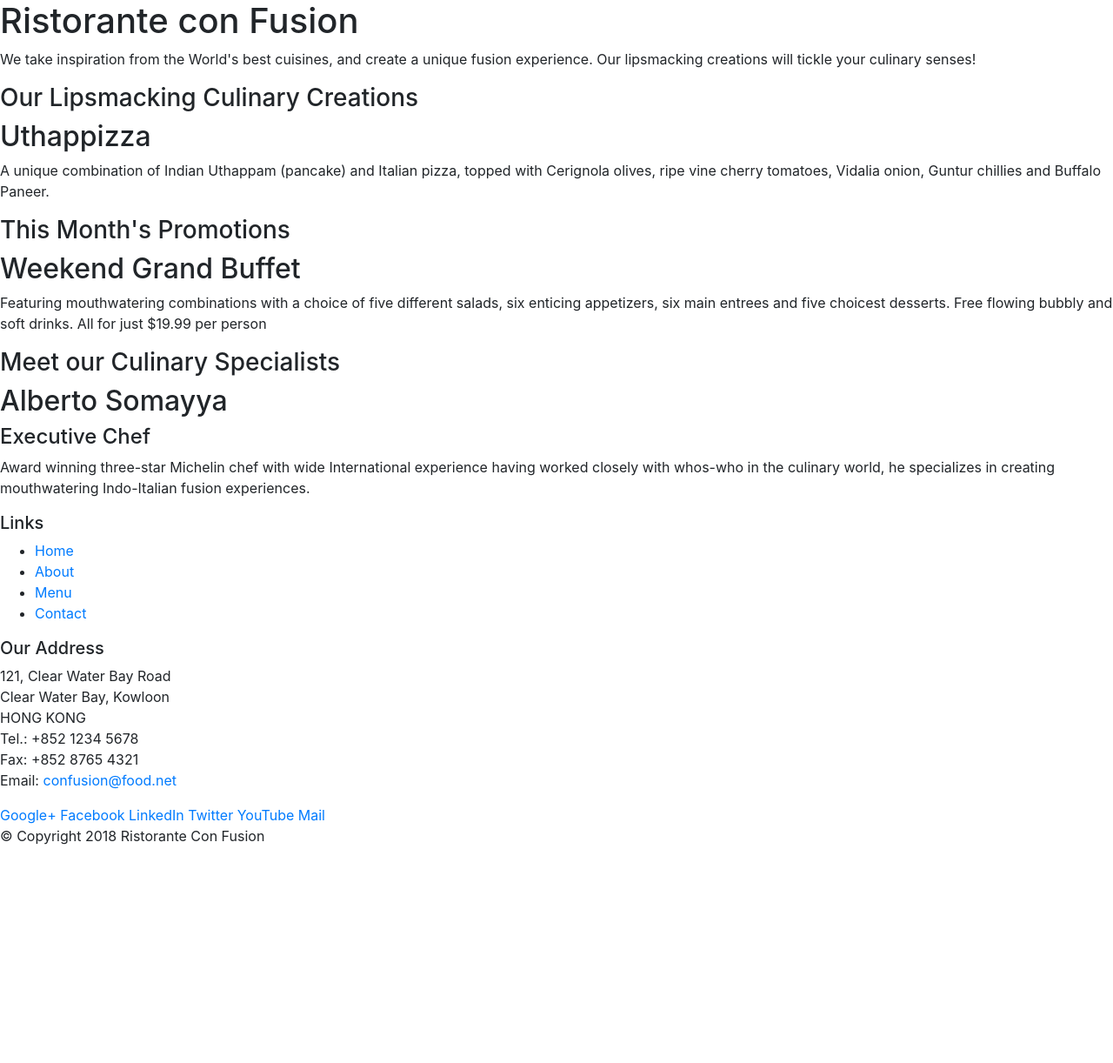
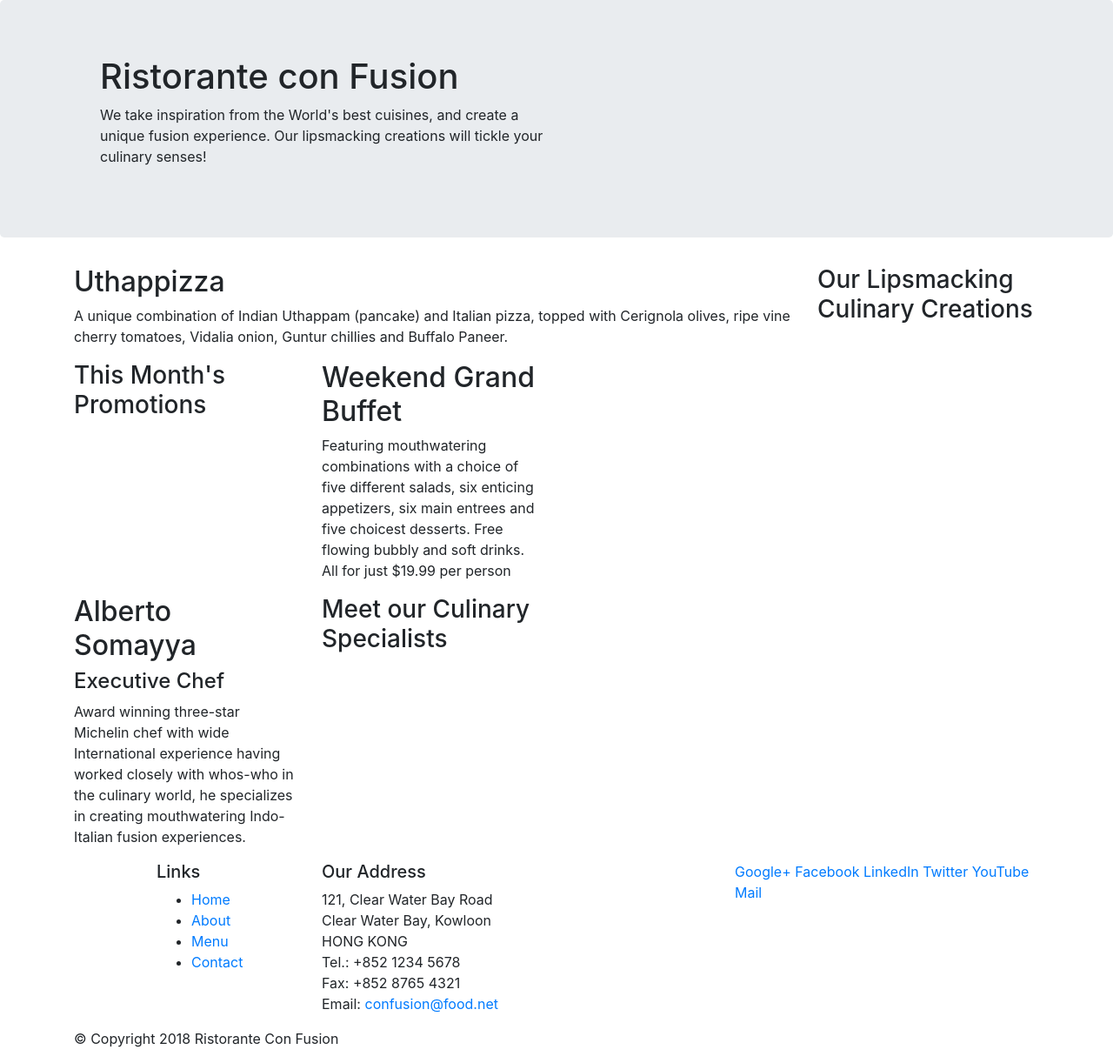
Before and after one commit to adityaghosh996/bootstrap, a website: page index.html in a window 1280 px wide. Shown: the whole page at 87% size. Before the commit the page ends 989 px from the top, so only its background shows below. Drawn offline with nearby package versions, Linux system fonts and the light colour scheme.

Commit message:
bootstrap grid part-1

```diff
--- a/index.html
+++ b/index.html
@@ -14,46 +14,46 @@
 
 <body>
 
-    <header>
-        <div>
-            <div>
-                <div>
+    <header class="jumbotron">
+        <div class="container">
+            <div class="container">
+                <div class="col-12 col-sm-6">
                     <h1>Ristorante con Fusion</h1>
                     <p>We take inspiration from the World's best cuisines, and create a unique fusion experience. Our lipsmacking creations will tickle your culinary senses!</p>
                 </div>
-                <div>
+                <div class="col-12 col-sm">
                 </div>
             </div>
         </div>
     </header>
 
-    <div>
-        <div>
-            <div>
+    <div class="container">
+        <div class="row">
+            <div class="col-12 col-sm-4 order-sm-last col-md-3">
                 <h3>Our Lipsmacking Culinary Creations</h3>
             </div>
-            <div>
+            <div class="col col-sm order-sm-first col-md">
                 <h2>Uthappizza</h2>
                 <p>A unique combination of Indian Uthappam (pancake) and Italian pizza, topped with Cerignola olives, ripe vine cherry tomatoes, Vidalia onion, Guntur chillies and Buffalo Paneer.</p>
             </div>
         </div>
 
 
-        <div>
-            <div>
+        <div class="row">
+            <div class="col-12 col-sm-4 col-md-3">
                 <h3>This Month's Promotions</h3>
             </div>
-            <div>
+            <div class="col-12 col-sm-4 col-md-3">
                 <h2>Weekend Grand Buffet</h2>
                 <p>Featuring mouthwatering combinations with a choice of five different salads, six enticing appetizers, six main entrees and five choicest desserts. Free flowing bubbly and soft drinks. All for just $19.99 per person </p>
             </div>
         </div>
 
-        <div>
-            <div>
+        <div class="row">
+            <div class="col-12 col-sm-4 order-sm-last col-md-3">
                 <h3>Meet our Culinary Specialists</h3>
             </div>
-            <div>
+            <div class="col-12 col-sm-4 order-sm-first col-md-3">
                 <h2>Alberto Somayya</h2>
                 <h4>Executive Chef</h4>
                 <p>Award winning three-star Michelin chef with wide International experience having worked closely with whos-who in the culinary world, he specializes in creating mouthwatering Indo-Italian fusion experiences. </p>
@@ -62,9 +62,9 @@
     </div>
 
     <footer>
-        <div>
-            <div>
-                <div>
+        <div class="container">
+            <div class="row">
+                <div class="col-4 offset-1 col-sm-2">
                     <h5>Links</h5>
                     <ul>
                         <li><a href="#">Home</a></li>
@@ -73,7 +73,7 @@
                         <li><a href="#">Contact</a></li>
                     </ul>
                 </div>
-                <div>
+                <div class="col-7 col-sm-5">
                     <h5>Our Address</h5>
                     <address>
 		              121, Clear Water Bay Road<br>
@@ -84,7 +84,7 @@
 		              Email: <a href="mailto:confusion@food.net">confusion@food.net</a>
 		           </address>
                 </div>
-                <div>
+                <div class="col-12 col-sm-4">
                     <div>
                         <a href="http://google.com/+">Google+</a>
                         <a href="http://www.facebook.com/profile.php?id=">Facebook</a>
@@ -95,8 +95,8 @@
                     </div>
                 </div>
            </div>
-           <div>
-                <div>
+           <div class="row">
+                <div class="col-auto">
                     <p>© Copyright 2018 Ristorante Con Fusion</p>
                 </div>
            </div>
```
